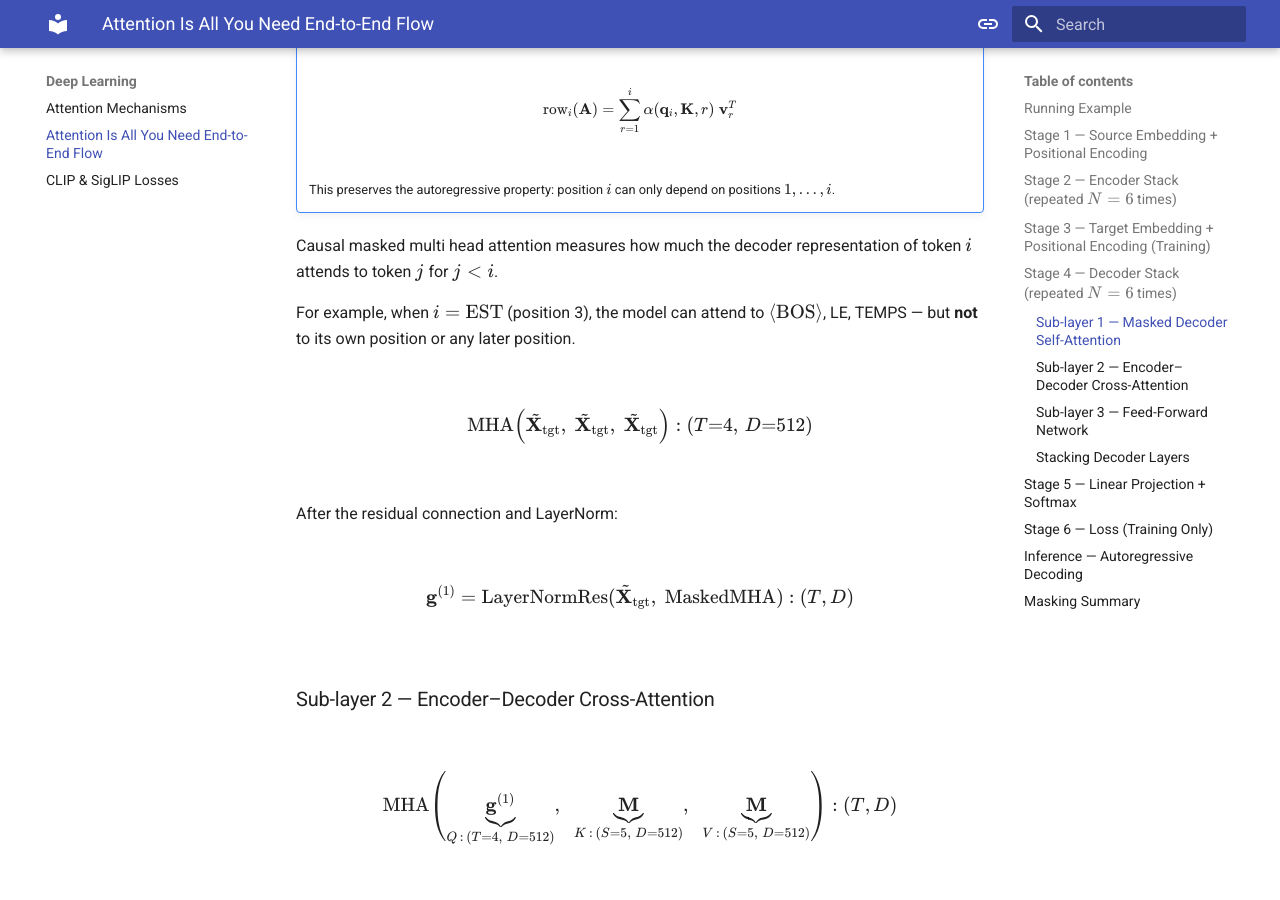
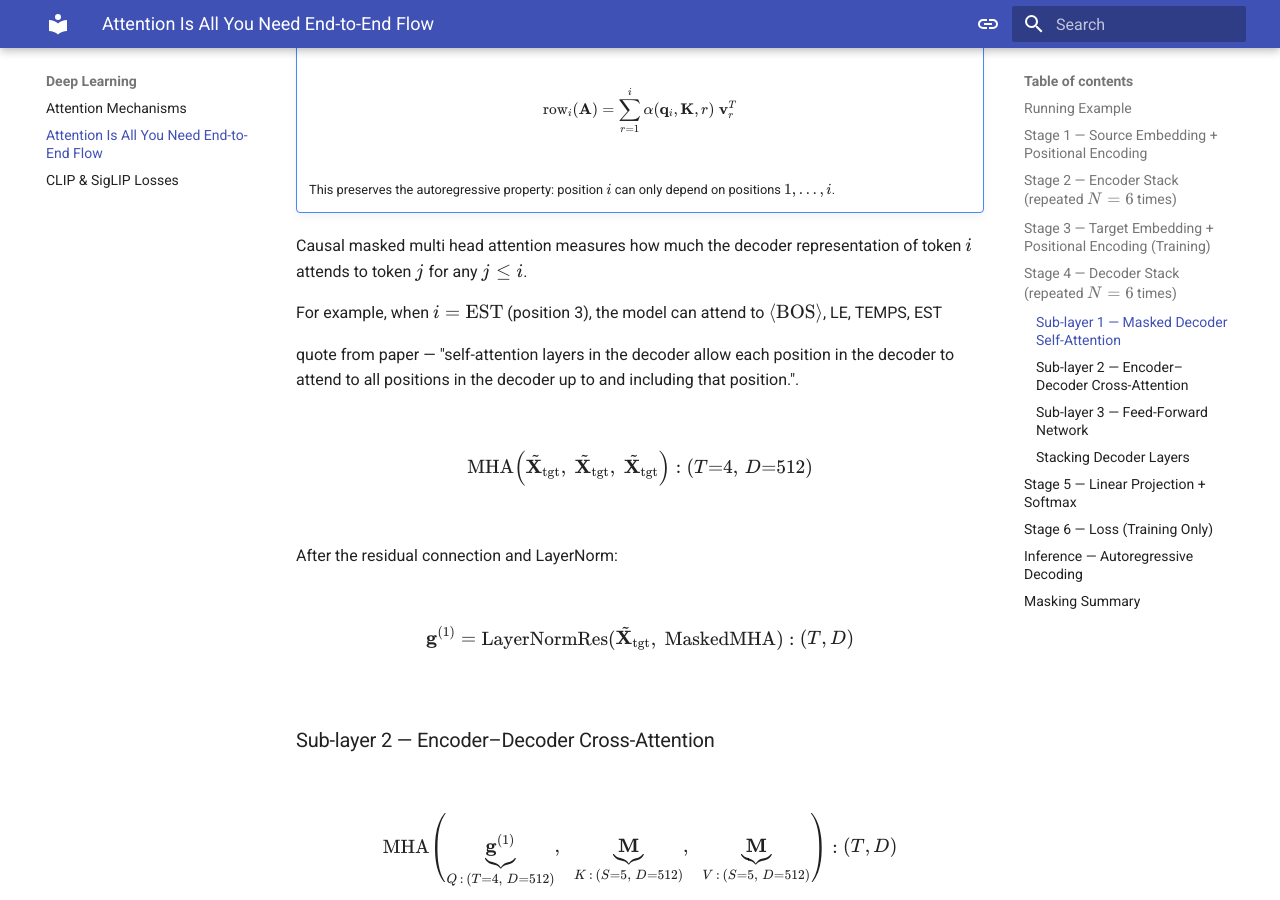
Before and after one commit to JakeRobertBaker/jakerobertbaker.github.io, an MkDocs documentation site: the page built from docs/deep_learning/attention_is_all_you_need.md, in a window 1280 px wide and 900 px high, scrolled down 5097 px. Built offline with MkDocs 1.6.1 and Material for MkDocs 9.7.7, drawn with Linux system fonts in a browser that asks for light colours; comment, search, counter and statistics services are not loaded.

Commit message:
fix in progress

```diff
--- a/docs/deep_learning/attention_is_all_you_need.md
+++ b/docs/deep_learning/attention_is_all_you_need.md
@@ -239,9 +239,11 @@ $$
 This preserves the autoregressive property: position $i$ can only depend on positions $1, \ldots, i$.
 ///
 
-Causal masked multi head attention measures how much the decoder representation of token $i$ attends to token $j$ for $j<i$.
+Causal masked multi head attention measures how much the decoder representation of token $i$ attends to token $j$ for any $j\leq i$.
 
-For example, when $i = \text{EST}$ (position 3), the model can attend to $\langle\text{BOS}\rangle$, LE, TEMPS — but **not** to its own position or any later position.
+For example, when $i = \text{EST}$ (position 3), the model can attend to $\langle\text{BOS}\rangle$, LE, TEMPS, EST
+
+quote from paper — "self-attention layers in the decoder allow each position in the decoder to attend to all positions in the decoder up to and including that position.".
 
 $$
 \text{MHA}\!\left(\tilde{\mathbf{X}}_{\text{tgt}},\; \tilde{\mathbf{X}}_{\text{tgt}},\; \tilde{\mathbf{X}}_{\text{tgt}}\right) : (T{=}4,\, D{=}512)
```
